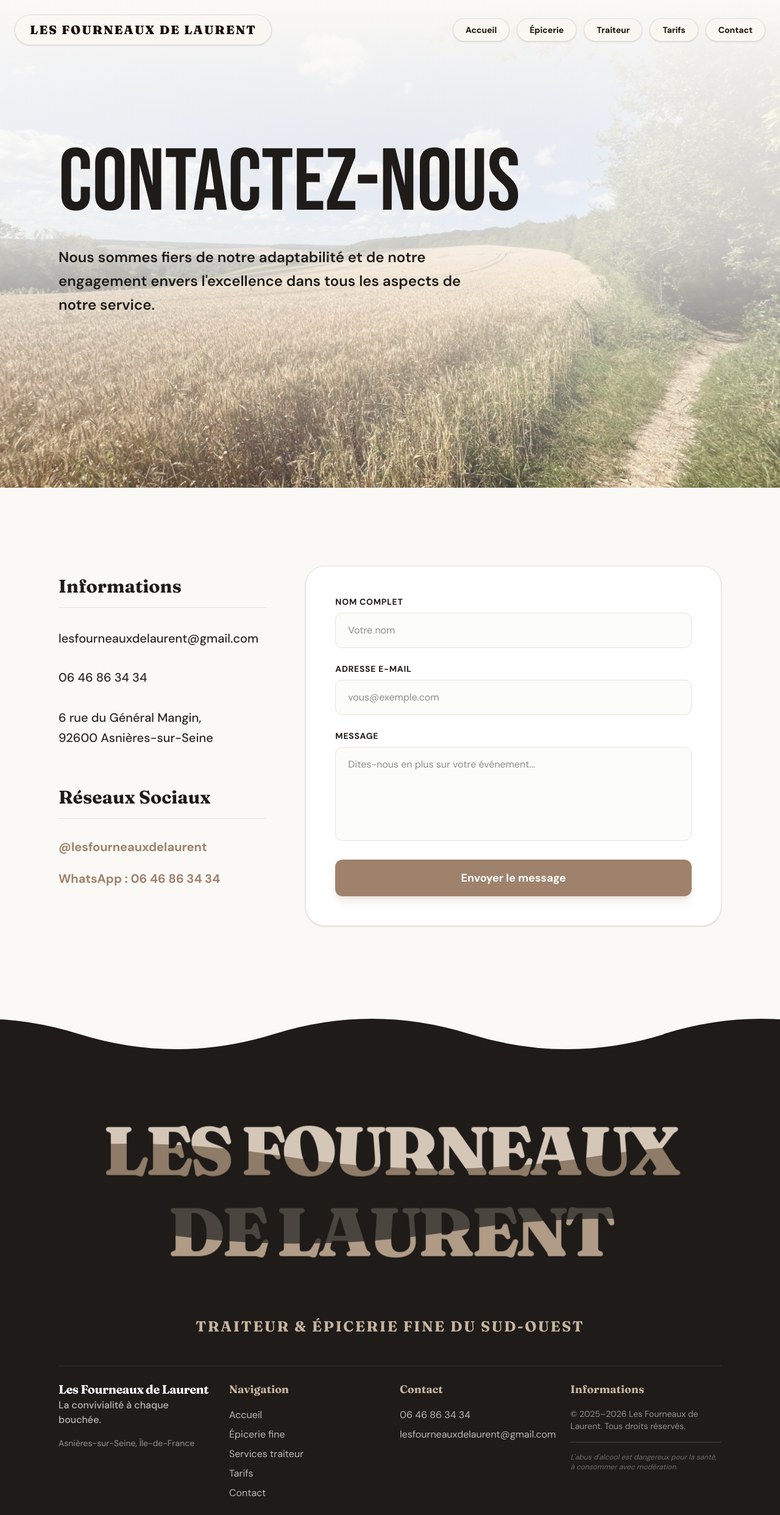
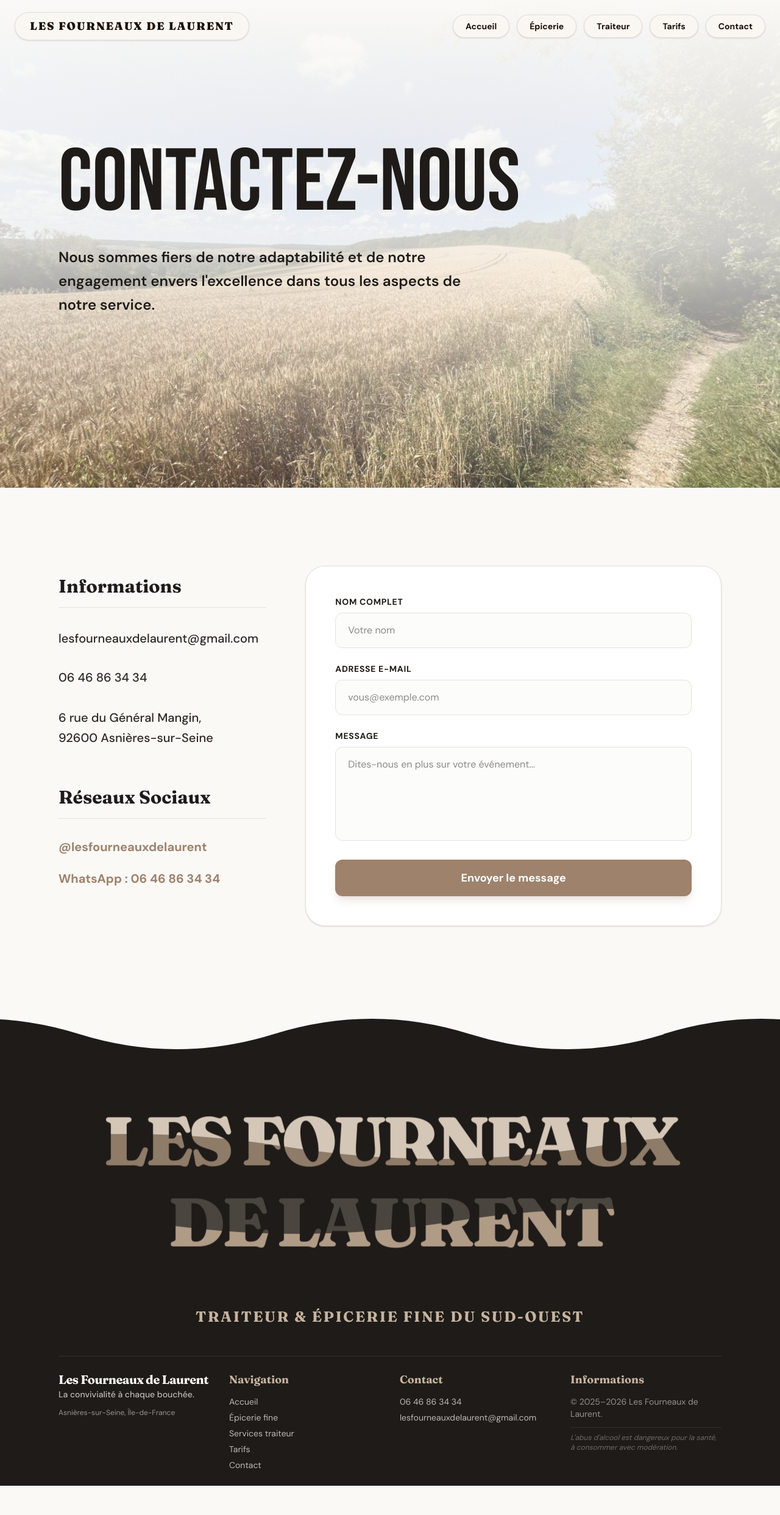
Before and after one commit to Mariussgal/Les-Fourneaux-De-Laurent, a Next.js app: page /contact in a window 1280 px wide. Shown: the whole page at 61% size. After the commit the page ends 2437 px from the top, so only its background shows below. Built offline with nearby package versions, Linux system fonts and the light colour scheme.

Commit message:
refactor: optimize mobile layout, typography, and spacing across core components for improved responsiveness

```diff
--- a/components/Footer.tsx
+++ b/components/Footer.tsx
@@ -4,7 +4,7 @@ export function Footer() {
   const currentYear = new Date().getFullYear();
 
   return (
-    <footer className="bg-dark text-surface pt-12 pb-6 px-6 lg:px-24 md:min-h-[calc(100vh-250px)] flex flex-col justify-between">
+    <footer className="bg-dark text-surface pt-8 pb-6 px-6 lg:px-24 md:min-h-[300px] flex flex-col justify-between">
       <div className="container-custom w-full flex-grow flex flex-col justify-between gap-6">
         <div>
           {/* Giant Animated Brand Wave Banner */}
@@ -61,29 +61,29 @@ export function Footer() {
           </div>
 
           {/* Sub-brand tagline */}
-          <div className="text-center font-display font-bold text-base md:text-xl lg:text-2xl tracking-widest uppercase text-accent mb-6">
+          <div className="text-center font-display font-bold text-sm sm:text-base md:text-xl lg:text-2xl tracking-widest uppercase text-accent mb-6">
             Traiteur & Épicerie Fine du Sud-Ouest
           </div>
         </div>
 
-        <div className="grid grid-cols-1 md:grid-cols-2 lg:grid-cols-4 gap-12 lg:gap-8 pt-6 border-t border-border/10">
+        <div className="grid grid-cols-2 md:grid-cols-4 gap-8 pt-6 border-t border-border/10">
           {/* Brand Info */}
-          <div className="space-y-4 lg:col-span-1">
-            <Link href="/" className="font-display font-bold text-xl tracking-tight text-surface">
+          <div className="space-y-3 col-span-2 md:col-span-1">
+            <Link href="/" className="font-display font-bold text-base sm:text-lg lg:text-xl tracking-tight text-surface hover:text-accent transition-colors">
               Les Fourneaux de Laurent
             </Link>
-            <p className="text-border/80 font-medium">
+            <p className="text-border/80 font-medium text-xs sm:text-sm">
               La convivialité à chaque bouchée.
             </p>
-            <p className="text-border/60 text-sm">
+            <p className="text-border/60 text-xs">
               Asnières-sur-Seine, Île-de-France
             </p>
           </div>
 
           {/* Navigation */}
-          <div className="space-y-4">
-            <h4 className="font-display font-bold text-lg text-accent">Navigation</h4>
-            <nav className="flex flex-col gap-2">
+          <div className="space-y-3">
+            <h4 className="font-display font-bold text-sm sm:text-base lg:text-lg text-accent">Navigation</h4>
+            <nav className="flex flex-col gap-1.5 text-xs sm:text-sm">
               <Link href="/" className="text-border/80 hover:text-surface transition-colors">Accueil</Link>
               <Link href="/epicerie-fine" className="text-border/80 hover:text-surface transition-colors">Épicerie fine</Link>
               <Link href="/nos-services-traiteur" className="text-border/80 hover:text-surface transition-colors">Services traiteur</Link>
@@ -93,22 +93,22 @@ export function Footer() {
           </div>
 
           {/* Contact & Socials */}
-          <div className="space-y-4">
-            <h4 className="font-display font-bold text-lg text-accent">Contact</h4>
-            <div className="text-border/80 space-y-2">
+          <div className="space-y-3">
+            <h4 className="font-display font-bold text-sm sm:text-base lg:text-lg text-accent">Contact</h4>
+            <div className="text-border/80 space-y-1.5 text-xs sm:text-sm">
               <p>06 46 86 34 34</p>
-              <p>lesfourneauxdelaurent@gmail.com</p>
+              <p className="break-all">lesfourneauxdelaurent@gmail.com</p>
             </div>
           </div>
 
           {/* Legal Info */}
-          <div className="space-y-4">
-            <h4 className="font-display font-bold text-lg text-accent">Informations</h4>
-            <p className="text-border/60 text-sm">
-              © 2025–{currentYear} Les Fourneaux de Laurent. Tous droits réservés.
+          <div className="space-y-3 col-span-2 md:col-span-1">
+            <h4 className="font-display font-bold text-sm sm:text-base lg:text-lg text-accent">Informations</h4>
+            <p className="text-border/60 text-xs sm:text-sm">
+              © 2025–{currentYear} Les Fourneaux de Laurent.
             </p>
-            <div className="pt-4 border-t border-border/20">
-              <p className="text-xs text-border/40 italic">
+            <div className="pt-2 border-t border-border/10">
+              <p className="text-[10px] sm:text-xs text-border/40 italic">
                 L&apos;abus d&apos;alcool est dangereux pour la santé, à consommer avec modération.
               </p>
             </div>
--- a/components/Navbar.tsx
+++ b/components/Navbar.tsx
@@ -18,11 +18,14 @@ export function Navbar() {
   const [isVisible, setIsVisible] = useState(true);
   const [lastScrollY, setLastScrollY] = useState(0);
   const [isMobileMenuOpen, setIsMobileMenuOpen] = useState(false);
+  const [isScrolled, setIsScrolled] = useState(false);
 
   useEffect(() => {
     const controlNavbar = () => {
       if (typeof window !== "undefined") {
         const currentScrollY = window.scrollY;
+
+        setIsScrolled(currentScrollY > 20);
 
         if (currentScrollY > lastScrollY && currentScrollY > 100) {
           // Scrolling down: hide navbar
@@ -45,16 +48,20 @@ export function Navbar() {
   return (
     <header
       className={cn(
-        "fixed top-0 inset-x-0 z-50 transition-all duration-300 ease-in-out py-4 md:py-6 bg-transparent",
+        "fixed top-0 inset-x-0 z-50 transition-all duration-300 ease-in-out py-3 md:py-5",
         isVisible ? "translate-y-0" : "-translate-y-full",
-        isMobileMenuOpen && "bg-background/95 backdrop-blur-md shadow-md border-b border-border"
+        isMobileMenuOpen
+          ? "bg-[#FAF7F2] border-b border-[#1C1008]/10"
+          : isScrolled
+            ? "bg-[#FAF7F2]/90 backdrop-blur-md shadow-sm border-b border-[#1C1008]/5"
+            : "bg-transparent"
       )}
     >
-      <div className="container-custom px-6 flex items-center justify-between">
-        {/* Center: Brand Logo Pill */}
+      <div className="container-custom px-4 sm:px-6 flex items-center justify-between gap-4">
+        {/* Logo Pill */}
         <Link
           href="/"
-          className="bg-[#FAF7F2] text-[#1C1008] border border-[#1C1008]/10 rounded-full px-6 py-2.5 font-display font-black tracking-widest text-lg md:text-xl uppercase shadow-sm hover:bg-[#1C1008] hover:text-[#FAF7F2] transition-colors"
+          className="bg-[#FAF7F2] text-[#1C1008] border border-[#1C1008]/10 rounded-full px-4 sm:px-6 py-2 font-display font-black tracking-wider sm:tracking-widest text-xs sm:text-base md:text-lg uppercase shadow-sm hover:bg-[#1C1008] hover:text-[#FAF7F2] transition-all duration-300 whitespace-nowrap"
         >
           Les Fourneaux de Laurent
         </Link>
@@ -74,23 +81,23 @@ export function Navbar() {
 
         {/* Mobile Menu Toggle */}
         <button
-          className="lg:hidden p-2 text-dark"
+          className="lg:hidden p-2 text-[#1C1008] hover:bg-[#1C1008]/5 rounded-full transition-colors"
           onClick={() => setIsMobileMenuOpen(!isMobileMenuOpen)}
           aria-label="Toggle mobile menu"
         >
-          {isMobileMenuOpen ? <X size={26} /> : <Menu size={26} />}
+          {isMobileMenuOpen ? <X size={24} /> : <Menu size={24} />}
         </button>
       </div>
 
       {/* Mobile Navigation Dropdown */}
       {isMobileMenuOpen && (
-        <div className="lg:hidden absolute top-full left-0 right-0 bg-background/95 backdrop-blur-md border-b border-border shadow-lg py-6 px-6 flex flex-col gap-4">
+        <div className="lg:hidden absolute top-full left-0 right-0 bg-[#FAF7F2] border-b border-[#1C1008]/10 shadow-lg py-6 px-6 flex flex-col gap-3 animate-in fade-in slide-in-from-top-5 duration-200">
           {NAV_LINKS.map((link) => (
             <Link
               key={link.href}
               href={link.href}
               onClick={() => setIsMobileMenuOpen(false)}
-              className="bg-[#FAF7F2] text-[#1C1008] border border-[#1C1008]/10 rounded-full px-6 py-3 font-bold text-center text-base hover:bg-[#1C1008] hover:text-[#FAF7F2] transition-all shadow-sm"
+              className="bg-[#FAF7F2] text-[#1C1008] border border-[#1C1008]/10 rounded-full px-6 py-3 font-bold text-center text-base hover:bg-[#1C1008] hover:text-[#FAF7F2] transition-all shadow-sm active:scale-98"
             >
               {link.label}
             </Link>
--- a/components/TestimonialSlider.tsx
+++ b/components/TestimonialSlider.tsx
@@ -125,13 +125,13 @@ export function TestimonialSlider() {
                   }
                 }}
                 className={cn(
-                  "flex flex-col justify-between p-8 md:p-12 rounded-[2.5rem] shrink-0 w-[var(--card-width)] h-[380px] transition-all duration-500 ease-out cursor-pointer",
+                  "flex flex-col justify-between p-6 sm:p-8 md:p-12 rounded-[2.5rem] shrink-0 w-[var(--card-width)] h-[380px] transition-all duration-500 ease-out cursor-pointer",
                   t.bgColorClass,
                   t.textColorClass,
                   isCenter ? "scale-100 opacity-100 z-10" : "scale-90 opacity-100"
                 )}
               >
-                <p className="font-display text-xl md:text-2xl lg:text-[1.65rem] font-medium leading-relaxed italic text-center my-auto">
+                <p className="font-display text-sm sm:text-lg md:text-2xl lg:text-[1.65rem] font-medium leading-relaxed italic text-center my-auto">
                   &ldquo;{t.quote}&rdquo;
                 </p>
                 <div className="flex items-center gap-4 justify-center mt-6">
```
Also changed, not shown: app/page.tsx (+10 -11 lines), components/HeroSection.tsx (+7 -7 lines).
